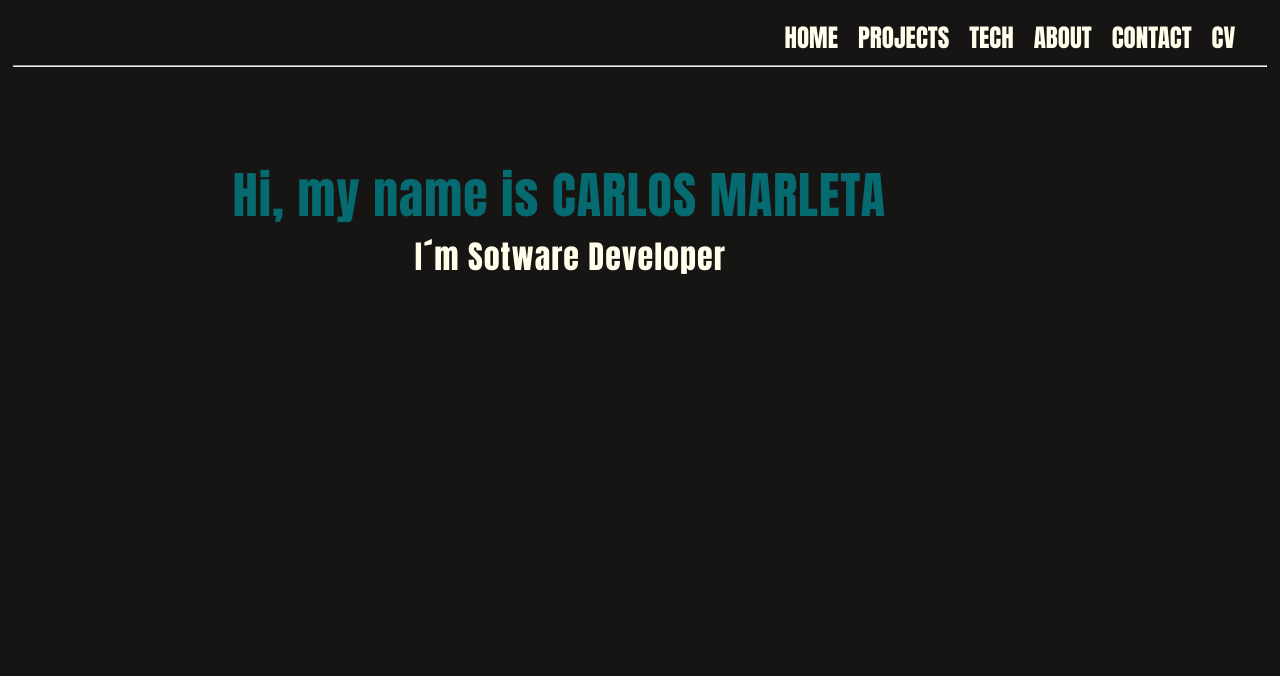
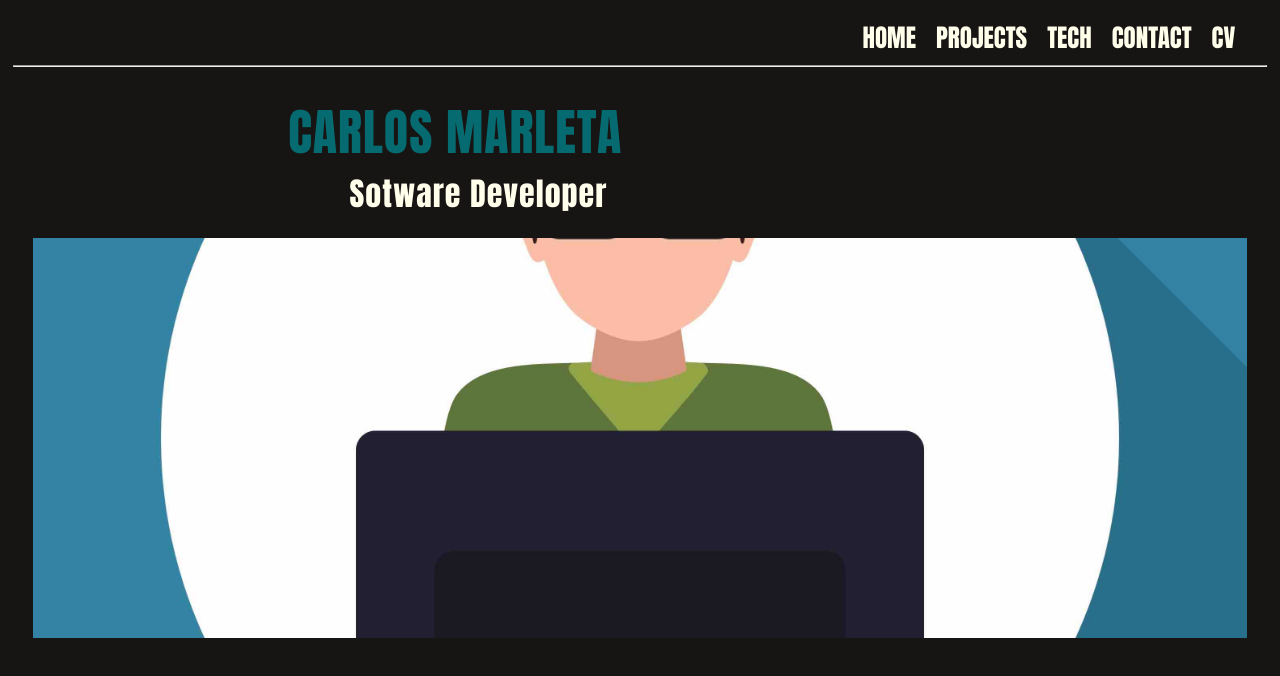
Before and after one commit to kinko7/My-Portfolio, a React (Create React App) app: page / in a window 1280 px wide. Shown: the top 676 px of the page. Built offline with nearby package versions, Linux system fonts and the light colour scheme.

Commit message:
New Version for Deploy

```diff
--- a/src/Component/Home/home.css
+++ b/src/Component/Home/home.css
@@ -68,18 +68,19 @@ hr {
 }
 
 
-/* .showcase {
+.showcase {
 
-    height: 500px;
-    background: url("../assets/f4.jpg") no-repeat center center/cover;
+    height: 400px;
+    background: url("../assets/23.jpg") no-repeat center center/cover;
     transition: 2s;
+    margin:20px
 
-} */
+}
 
 .maquina-escribir {
     font-size: 50px;
-   margin-top: 90px;
-    margin-left: 60px;
+   margin-top: 27px;
+    margin-left: 10px;
     font-family: monospace;
     letter-spacing: 1px;
     white-space: nowrap; /* los espacios en blanco no rompen la línea */
@@ -103,7 +104,7 @@ hr {
   .maquina-escribira {
     font-size: xx-large;
 
-    margin-left: 335px;
+    margin-left:268px ;
     font-family: monospace;
     letter-spacing: 1px;
     white-space: nowrap; /* los espacios en blanco no rompen la línea */
--- a/src/Component/Home/home.js
+++ b/src/Component/Home/home.js
@@ -17,8 +17,8 @@ export default function Home() {
           </ul>
         </nav>
         <hr></hr>
-        <p class="maquina-escribir">Hi, my name is CARLOS MARLETA <span class="cursor"></span></p>
-        <p class="maquina-escribira">I´m Sotware Developer <span class="cursora"></span></p>
+        <p class="maquina-escribir"> CARLOS MARLETA <span class="cursor"></span></p>
+        <p class="maquina-escribira">Sotware Developer <span class="cursora"></span></p>
         <header className="showcase"></header>
       </div>
     </>
--- a/src/Component/Recontact.js
+++ b/src/Component/Recontact.js
@@ -16,9 +16,9 @@ export default function Recontact() {
             <li>
               <a href="/tech">TECH</a>
             </li>
-            <li>
+            {/* <li>
               <a href="/me">ABOUT</a>
-            </li>
+            </li> */}
             <li>
               <a href="/contact">CONTACT</a>
             </li>
```
Also changed, not shown: src/Component/assets/23.jpg (added).
